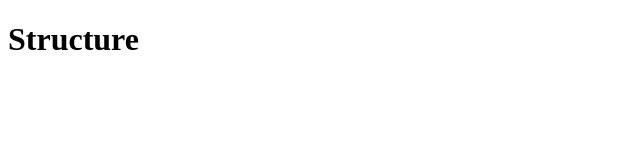
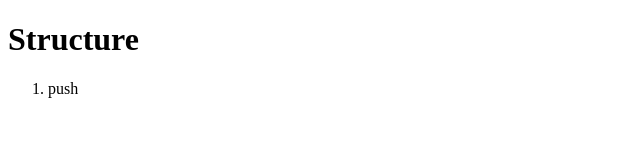
Before and after one commit to XavierKim/Xavier_Kim, a plain HTML site: page index.html in a window 1280 px wide. Shown: the full height of the page, 0-640 px from the left. Drawn offline with Linux system fonts and the light colour scheme.

Commit message:
create push list

```diff
--- a/index.html
+++ b/index.html
@@ -3,5 +3,8 @@
 	<h1>Structure</h1>
 </head>
 <body>
+	<ol>
+		<li>push</li>
+	</ol>
 </body>
 </html>
```
